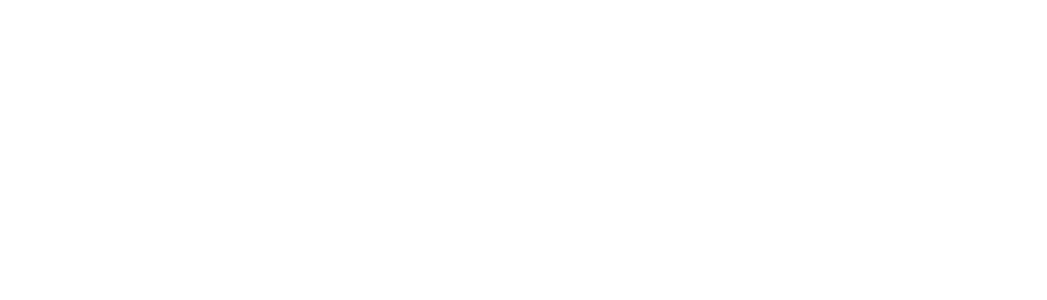
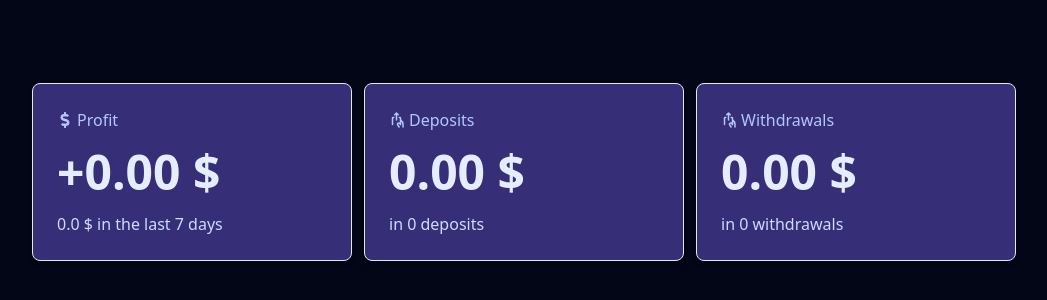
Before and after one commit to computerd36/rootrack, a React (Vite) app: page /stats in a window 1280 px wide. Before the commit this address had no page. Shown: the part 228-528 px from the top of the page, without its empty margins (116-1163 px from the left). Built offline with nearby package versions, Linux system fonts and the light colour scheme.

Commit message:
added stats page, new type, timedata, fixed styling

```diff
--- a/package.json
+++ b/package.json
@@ -11,6 +11,7 @@
     "preview": "vite preview"
   },
   "dependencies": {
+    "date-fns": "^3.6.0",
     "flowbite": "^2.5.1",
     "flowbite-react": "^0.10.1",
     "react": "^18.3.1",
--- a/src/App.tsx
+++ b/src/App.tsx
@@ -2,6 +2,7 @@
 import { PageStart } from "./pages/PageStart";
 import { PageForm } from "./pages/PageForm";
 import { BettingDataContextProvider } from "./context/bettingDataContext";
+import { PageStats } from "./pages/PageStats";
 
 export default function App() {
 
@@ -10,6 +11,7 @@
       <Routes>
         <Route path="/" element={<PageStart />} />
         <Route path="/form" element={<PageForm />} />
+        <Route path="/stats" element={<PageStats />} />
       </Routes>
     </BettingDataContextProvider>
   )
--- a/src/components/form/FormDownloadFiles.tsx
+++ b/src/components/form/FormDownloadFiles.tsx
@@ -5,14 +5,13 @@
     return (
         <React.Fragment>
             <div className='flex flex-col justify-center h-full'>
-                <h2 className='text-white text-xl font-bold'>Download your deposits and withdraws from Roobet</h2>
+                <h2 className='text-white text-2xl text-center font-bold mb-5'> Download your deposits and withdraws from Roobet</h2>
                 <div className='flex gap-2 my-5'>
-                    <Button className='w-1/2' color={"light"}>Download withdraws here</Button>
-                    <Button className='w-1/2' color={"light"}>Download deposits here</Button>
+                    <Button className='w-1/2' color={"light"} href="https://roobet.com/_api/history/withdrawals?type=&order=desc&limit=1000000" target='_blank'>Download withdraws here</Button>
+                    <Button className='w-1/2' color={"light"} href='https://roobet.com/_api/history/deposits?type=&order=desc&limit=1000000' target='_blank'>Download deposits here</Button>
                 </div>
-                <h2 className='text-white text-xl font-bold'>After you downloaded both, click on next step</h2>
             </div>
 
-        </React.Fragment>
+        </React.Fragment >
     );
 }
--- a/src/pages/PageForm.tsx
+++ b/src/pages/PageForm.tsx
@@ -25,7 +25,7 @@
                 <div className="flex items-center justify-between">
                     <Button
                         color="warning"
-                        className="w-1/6"
+                        className="w-16"
                         onClick={() => {
                             if (step === 2) {
                                 setStep(1);
@@ -33,7 +33,7 @@
                         }}
                         disabled={step === 1}
                     >
-                        <HiOutlineArrowLeft className="ml-2 h-5 w-5" />
+                        <HiOutlineArrowLeft className="h-5 w-5" />
                     </Button>
                     <Button
                         color="warning"
--- /dev/null
+++ b/src/pages/PageStats.tsx
@@ -0,0 +1,70 @@
+import { Card } from 'flowbite-react';
+import { useBettingData } from '../context/bettingDataContext';
+import { useNavigate } from 'react-router-dom';
+import { Stats } from '../types';
+import { calculateTotalProfitChangeLastMonth, calculateTotalProfitChangeLast7Days } from '../util/statsCalculations';
+import { FaDollarSign } from 'react-icons/fa';
+import { PiHandDepositBold } from 'react-icons/pi';
+
+
+export function PageStats() {
+    const { withdrawals, deposits } = useBettingData();
+    // const navigate = useNavigate();
+
+    // if (withdrawals.length === 0 || deposits.length === 0) {
+    //     navigate('/');
+    // }
+
+    const stats: Stats = {
+        totalDeposits: deposits.length,
+        totalWithdrawals: withdrawals.length,
+
+        // Total value of deposits (money spent)
+        totalDepositsValue: deposits.reduce((acc, deposit) => acc + deposit.amount, 0),
+
+        // Total value of withdrawals (money gained)
+        totalWithdrawalsValue: withdrawals.reduce((acc, withdrawal) => acc + withdrawal.totalValue, 0),
+
+        // Profit is calculated as withdrawals (gains) minus deposits (losses)
+        totalProfit: withdrawals.reduce((acc, withdrawal) => acc + withdrawal.totalValue, 0) - deposits.reduce((acc, deposit) => acc + deposit.amount, 0),
+
+        // Profit percentage relative to deposits
+        totalProfitPercentage: ((withdrawals.reduce((acc, withdrawal) => acc + withdrawal.totalValue, 0) - deposits.reduce((acc, deposit) => acc + deposit.amount, 0)) / deposits.reduce((acc, deposit) => acc + deposit.amount, 0)) * 100,
+
+        // Calculating the change in profit from last week
+        totalProfitChangeLast7Days: calculateTotalProfitChangeLast7Days(deposits, withdrawals),
+
+        // Calculating the change in profit from last month
+        totalProfitChangeLastMonth: calculateTotalProfitChangeLastMonth(deposits, withdrawals),
+
+
+        // Biggest deposit
+        biggestDeposit: deposits.reduce((biggest, deposit) => deposit.amount > biggest.amount ? deposit : biggest, deposits[0]),
+
+        // Biggest withdrawal
+        biggestWithdrawal: withdrawals.reduce((biggest, withdrawal) => withdrawal.totalValue > biggest.totalValue ? withdrawal : biggest, withdrawals[0]),
+    };
+
+
+
+
+    return (
+        <div className='w-full h-full bg-slate-950 flex items-center justify-center gap-3'>
+            <Card className="bg-indigo-900 w-80">
+                <p className='flex items-center gap-1 text-indigo-300'><FaDollarSign /> Profit</p>
+                <h3 className='text-5xl text-indigo-100 font-bold'>{stats.totalProfit >= 0 ? ("+" + stats.totalProfit.toFixed(2)) : stats.totalProfit.toFixed(2)} $</h3>
+                <p className='text-indigo-200'>{stats.totalProfitChangeLast7Days.toFixed(1)} $ in the last 7 days</p>
+            </Card>
+            <Card className="bg-indigo-900 w-80">
+                <p className='flex items-center gap-1 text-indigo-300'><PiHandDepositBold /> Deposits</p>
+                <h3 className='text-5xl text-indigo-100 font-bold'>{stats.totalDepositsValue.toFixed(2)} $</h3>
+                <p className='text-indigo-200'>in {stats.totalDeposits} deposits</p>
+            </Card>
+            <Card className="bg-indigo-900 w-80">
+                <p className='flex items-center gap-1 text-indigo-300'><PiHandDepositBold /> Withdrawals</p>
+                <h3 className='text-5xl text-indigo-100 font-bold'>{stats.totalWithdrawalsValue.toFixed(2)} $</h3>
+                <p className='text-indigo-200'>in {stats.totalWithdrawals} withdrawals</p>
+            </Card>
+        </div>
+    );
+}
--- /dev/null
+++ b/src/util/statsCalculations.ts
@@ -0,0 +1,64 @@
+import { Deposit, Withdrawal } from "../types";
+import { subMonths, subDays, isAfter, isBefore, isSameMonth } from 'date-fns';
+
+export const parseDate = (dateString: string): Date => new Date(dateString);
+
+export function calculateTotalProfitChangeLastMonth(deposits: Deposit[], withdrawals: Withdrawal[]): number {
+    // Get the current date and the previous months
+    const currentDate = new Date();
+    const lastMonthDate = subMonths(currentDate, 1);
+    const twoMonthsAgoDate = subMonths(currentDate, 2);
+
+    // Filter deposits and withdrawals for the last month
+    const depositsLastMonth = deposits.filter(deposit => isSameMonth(parseDate(deposit.createdAt), lastMonthDate));
+    const withdrawalsLastMonth = withdrawals.filter(withdrawal => isSameMonth(parseDate(withdrawal.createdAt), lastMonthDate));
+
+    // Filter deposits and withdrawals for the month before last month
+    const depositsPreviousMonth = deposits.filter(deposit => isSameMonth(parseDate(deposit.createdAt), twoMonthsAgoDate));
+    const withdrawalsPreviousMonth = withdrawals.filter(withdrawal => isSameMonth(parseDate(withdrawal.createdAt), twoMonthsAgoDate));
+
+    // Calculate profit for last month
+    const totalDepositsLastMonth = depositsLastMonth.reduce((acc, deposit) => acc + deposit.amount, 0);
+    const totalWithdrawalsLastMonth = withdrawalsLastMonth.reduce((acc, withdrawal) => acc + withdrawal.totalValue, 0);
+    const profitLastMonth = totalWithdrawalsLastMonth - totalDepositsLastMonth;
+
+    // Calculate profit for the previous month
+    const totalDepositsPreviousMonth = depositsPreviousMonth.reduce((acc, deposit) => acc + deposit.amount, 0);
+    const totalWithdrawalsPreviousMonth = withdrawalsPreviousMonth.reduce((acc, withdrawal) => acc + withdrawal.totalValue, 0);
+    const profitPreviousMonth = totalWithdrawalsPreviousMonth - totalDepositsPreviousMonth;
+
+    // Return the profit change (amount, not percentage)
+    const profitChangeLastMonth = profitLastMonth - profitPreviousMonth;
+
+    return profitChangeLastMonth;
+}
+
+export function calculateTotalProfitChangeLast7Days(deposits: Deposit[], withdrawals: Withdrawal[]): number {
+    // Get the current date and the dates for the last 7 days and the 7 days before that
+    const currentDate = new Date();
+    const sevenDaysAgo = subDays(currentDate, 7);
+    const fourteenDaysAgo = subDays(currentDate, 14);
+
+    // Filter deposits and withdrawals for the last 7 days
+    const depositsLast7Days = deposits.filter(deposit => isAfter(parseDate(deposit.createdAt), sevenDaysAgo));
+    const withdrawalsLast7Days = withdrawals.filter(withdrawal => isAfter(parseDate(withdrawal.createdAt), sevenDaysAgo));
+
+    // Filter deposits and withdrawals for the 7 days before the last 7 days
+    const depositsPrevious7Days = deposits.filter(deposit => isAfter(parseDate(deposit.createdAt), fourteenDaysAgo) && isBefore(parseDate(deposit.createdAt), sevenDaysAgo));
+    const withdrawalsPrevious7Days = withdrawals.filter(withdrawal => isAfter(parseDate(withdrawal.createdAt), fourteenDaysAgo) && isBefore(parseDate(withdrawal.createdAt), sevenDaysAgo));
+
+    // Calculate profit for the last 7 days
+    const totalDepositsLast7Days = depositsLast7Days.reduce((acc, deposit) => acc + deposit.amount, 0);
+    const totalWithdrawalsLast7Days = withdrawalsLast7Days.reduce((acc, withdrawal) => acc + withdrawal.totalValue, 0);
+    const profitLast7Days = totalWithdrawalsLast7Days - totalDepositsLast7Days;
+
+    // Calculate profit for the 7 days before the last 7 days
+    const totalDepositsPrevious7Days = depositsPrevious7Days.reduce((acc, deposit) => acc + deposit.amount, 0);
+    const totalWithdrawalsPrevious7Days = withdrawalsPrevious7Days.reduce((acc, withdrawal) => acc + withdrawal.totalValue, 0);
+    const profitPrevious7Days = totalWithdrawalsPrevious7Days - totalDepositsPrevious7Days;
+
+    // Return the profit change (amount, not percentage)
+    const profitChangeLast7Days = profitLast7Days - profitPrevious7Days;
+
+    return profitChangeLast7Days;
+}
```
Also changed, not shown: src/types.ts (+17 -0 lines), src/components/stats/charts/BrushChartProfitOverTime.tsx (added), 1 other file (tests, documents, lock files or other folders).
